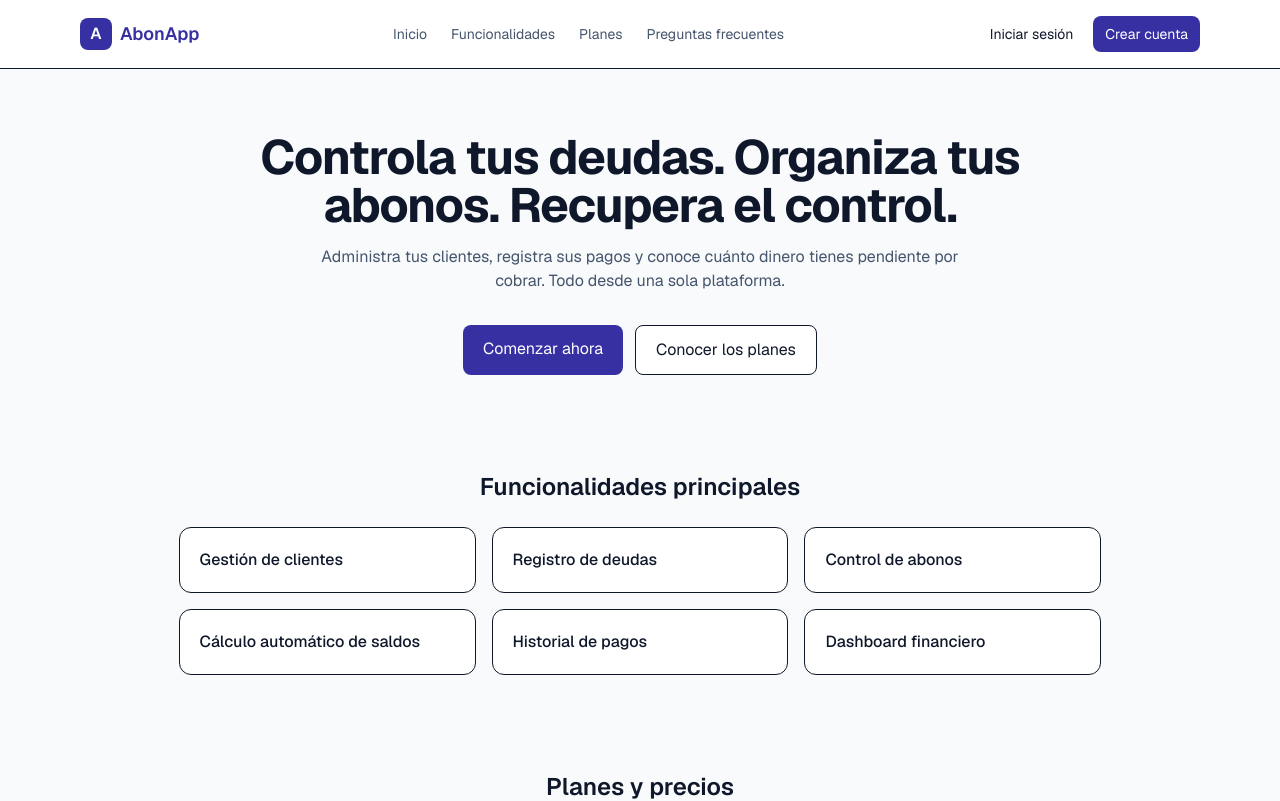
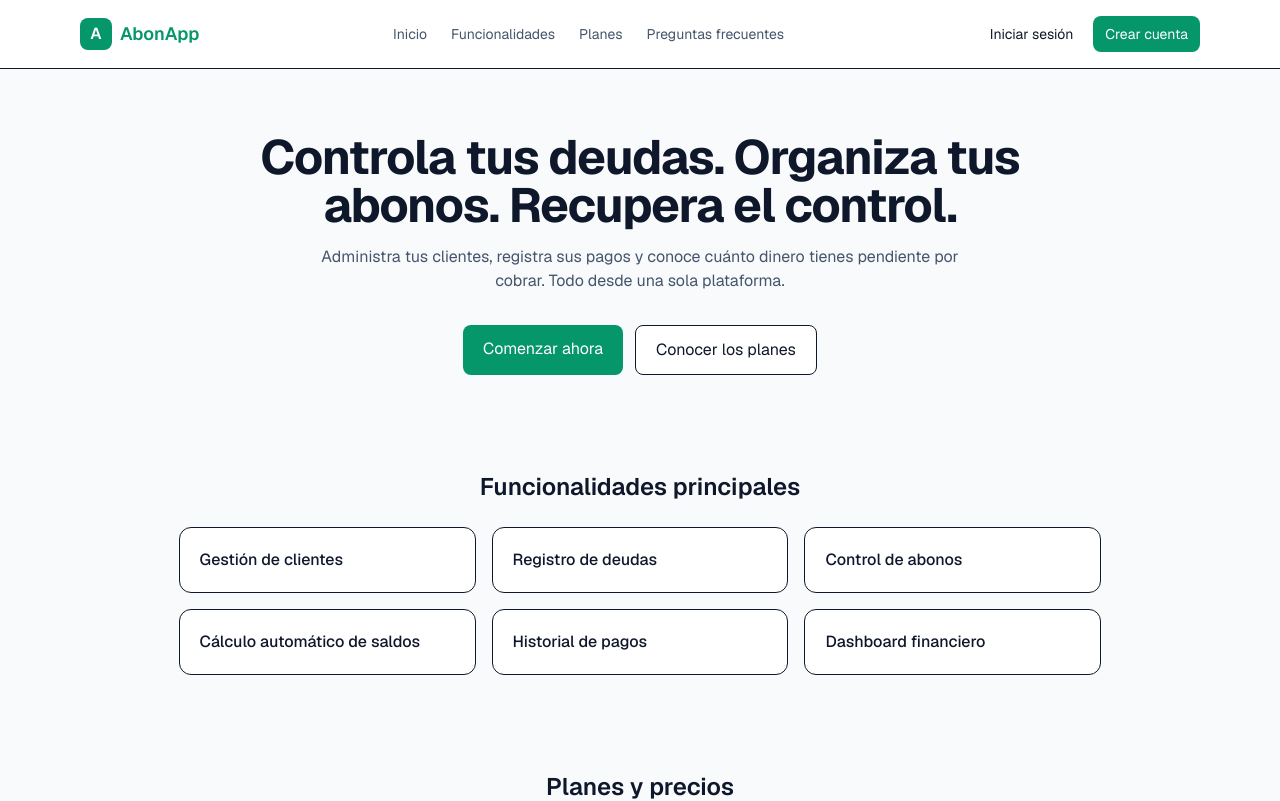
Before and after one commit to amarinr786-droid/AbonApp, a Next.js app in the folder abonapp/: page / in a window 1280 px wide. Shown: the top 801 px of the page. Built offline with nearby package versions, Linux system fonts and the light colour scheme; no server answers.

Commit message:
style: cambio la paleta de índigo a verde esmeralda

```diff
--- a/abonapp/app/globals.css
+++ b/abonapp/app/globals.css
@@ -1,7 +1,7 @@
 @import "tailwindcss";
 @theme inline {
-  --color-brand: #3730a3;
-  --color-brand-soft: #eef2ff;
+  --color-brand: #059669;
+  --color-brand-soft: #ecfdf5;
   --font-sans: var(--font-geist-sans);
 }
 body { background: #f8fafc; color: #0f172a; }
```
